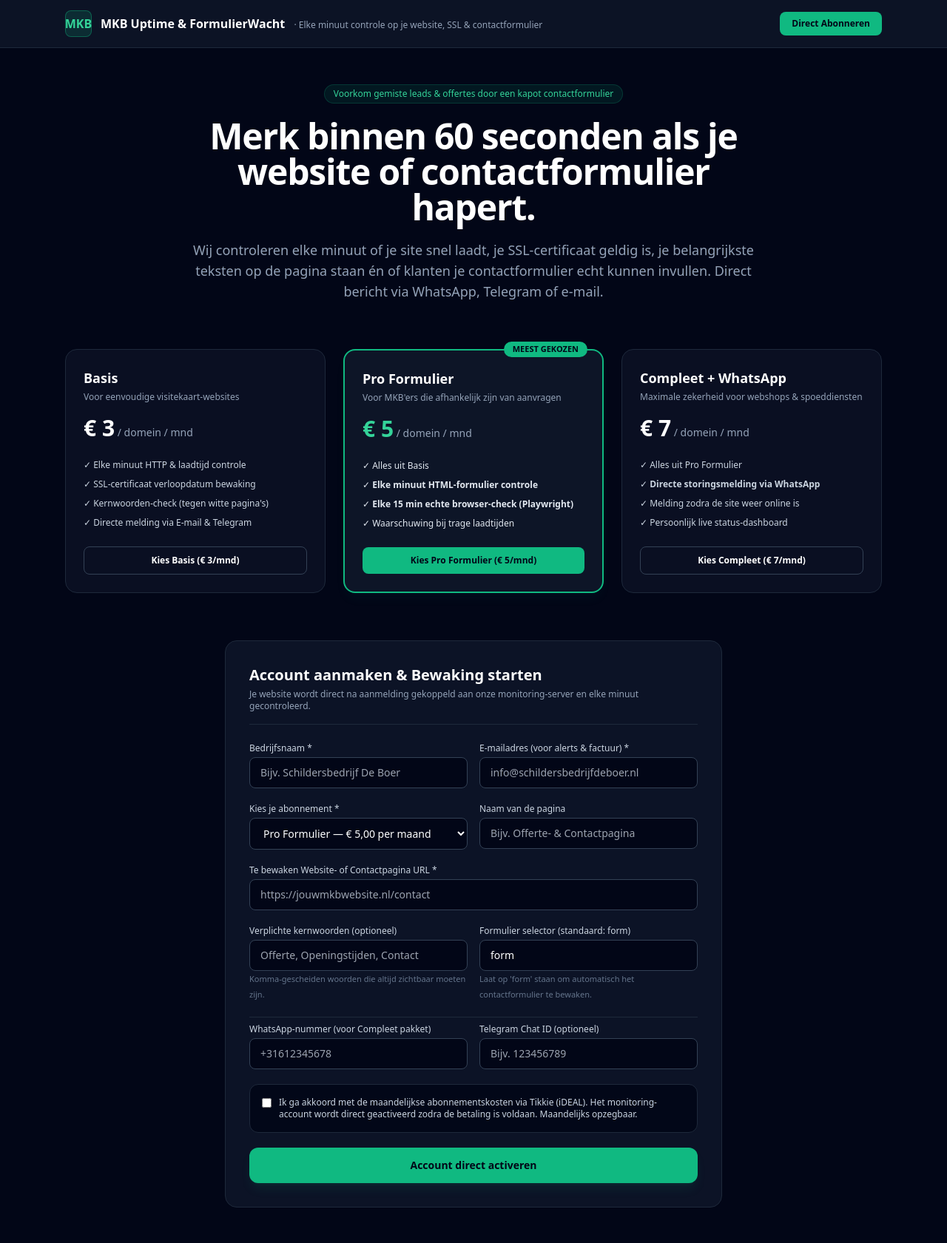
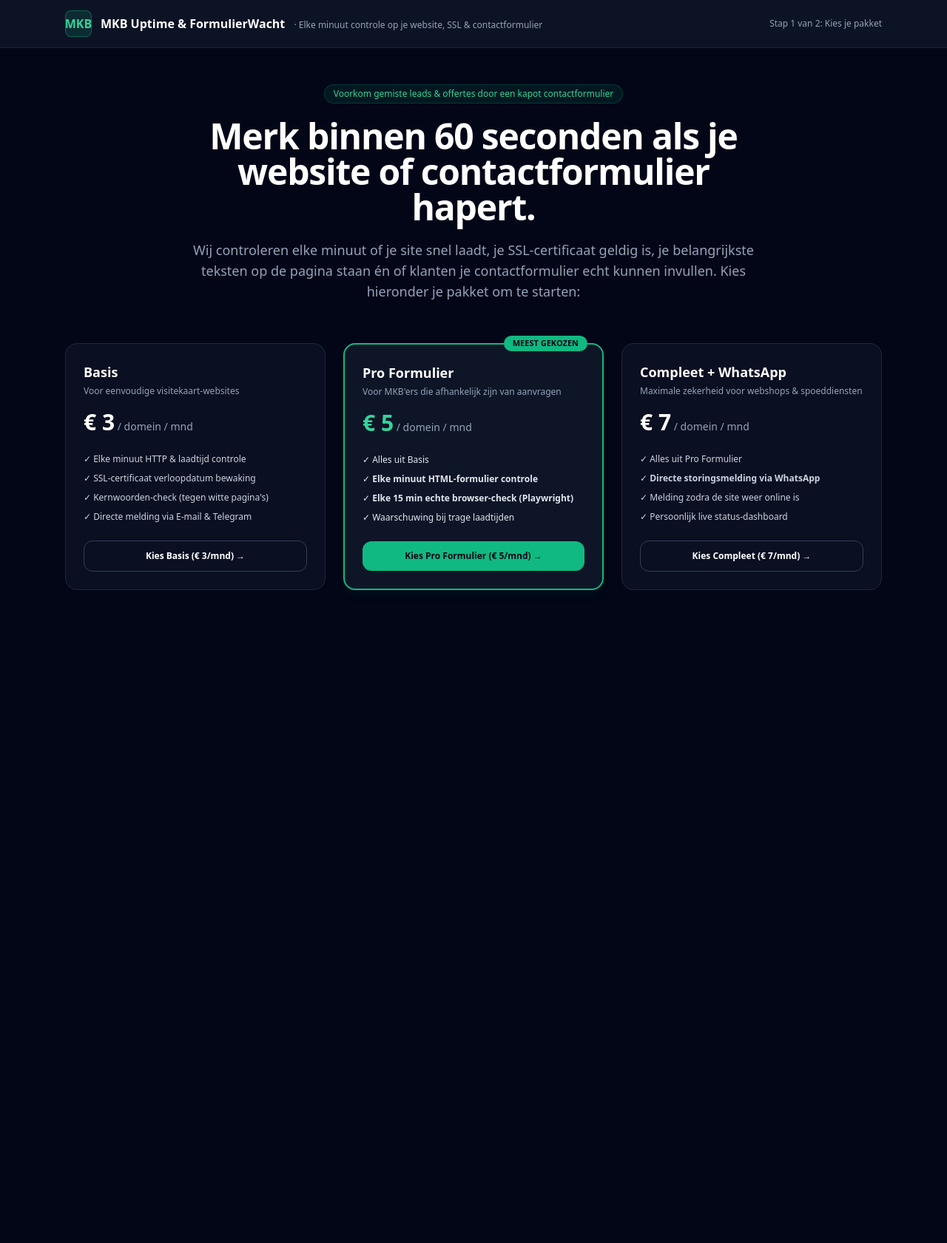
Before and after one commit to pwintri2/mkb-uptime-bot, a PHP site: page /auth/hosted-signup-portal/index.php in a window 1280 px wide. Shown: the whole page at 74% size. After the commit the page ends 798 px from the top, so only its background shows below. Run offline with PHP 8.4, Linux system fonts and the light colour scheme; some libraries are stand-ins or nearby versions.

Commit message:
Switch signup page to 2-step view in same tab (package selection -> signup form)

```diff
--- a/hosted-signup-portal/index.php
+++ b/hosted-signup-portal/index.php
@@ -1,6 +1,5 @@
 <?php
 $config = require __DIR__ . '/config.php';
-$mollieConfigured = !empty($config['mollie_api_key']);
 ?>
 <!DOCTYPE html>
 <html lang="nl" class="h-full bg-slate-950 text-slate-100">
@@ -14,7 +13,7 @@ $mollieConfigured = !empty($config['mollie_api_key']);
     <!-- Topbar -->
     <header class="border-b border-slate-800 bg-slate-900/80 backdrop-blur sticky top-0 z-20">
         <div class="max-w-6xl mx-auto px-4 sm:px-6 h-16 flex items-center justify-between">
-            <div class="flex items-center gap-3">
+            <button type="button" onclick="showStep1()" class="flex items-center gap-3 text-left">
                 <span class="inline-flex h-9 w-9 items-center justify-center rounded-lg bg-emerald-500/15 border border-emerald-500/40 text-emerald-400 font-bold">
                     MKB
                 </span>
@@ -22,15 +21,18 @@ $mollieConfigured = !empty($config['mollie_api_key']);
                     <span class="text-base font-semibold text-white">MKB Uptime & FormulierWacht</span>
                     <span class="hidden sm:inline text-xs text-slate-400 ml-2">· Elke minuut controle op je website, SSL & contactformulier</span>
                 </div>
-            </div>
-            <a href="#aanmelden" class="px-4 py-2 rounded-lg bg-emerald-500 hover:bg-emerald-400 text-slate-950 font-semibold text-xs transition">
-                Direct Abonneren
-            </a>
+            </button>
+            <span id="step-indicator" class="text-xs text-slate-400 font-medium">
+                Stap 1 van 2: Kies je pakket
+            </span>
         </div>
     </header>
 
-    <main class="max-w-6xl mx-auto px-4 sm:px-6 py-12 space-y-16">
-        <!-- Hero Sectie -->
+    <main class="max-w-6xl mx-auto px-4 sm:px-6 py-12">
+        <!-- ================================================================== -->
+        <!-- BEELD 1: Hero & Pakketkeuze (Standaard zichtbaar)                  -->
+        <!-- ================================================================== -->
+        <div id="step-1-packages" class="space-y-14">
             <section class="text-center max-w-3xl mx-auto space-y-5">
                 <span class="inline-flex items-center gap-2 px-3 py-1 rounded-full text-xs font-medium bg-emerald-500/10 text-emerald-400 border border-emerald-500/20">
                     Voorkom gemiste leads & offertes door een kapot contactformulier
@@ -39,7 +41,7 @@ $mollieConfigured = !empty($config['mollie_api_key']);
                     Merk binnen 60 seconden als je website of contactformulier hapert.
                 </h1>
                 <p class="text-base sm:text-lg text-slate-400">
-                Wij controleren elke minuut of je site snel laadt, je SSL-certificaat geldig is, je belangrijkste teksten op de pagina staan én of klanten je contactformulier echt kunnen invullen. Direct bericht via WhatsApp, Telegram of e-mail.
+                    Wij controleren elke minuut of je site snel laadt, je SSL-certificaat geldig is, je belangrijkste teksten op de pagina staan én of klanten je contactformulier echt kunnen invullen. Kies hieronder je pakket om te starten:
                 </p>
             </section>
 
@@ -57,8 +59,8 @@ $mollieConfigured = !empty($config['mollie_api_key']);
                             <li>✓ Directe melding via E-mail & Telegram</li>
                         </ul>
                     </div>
-                <button type="button" onclick="selectPlan('basis')" class="mt-6 w-full py-2.5 rounded-lg border border-slate-700 hover:border-emerald-500 text-xs font-semibold text-white transition">
-                    Kies Basis (€ 3/mnd)
+                    <button type="button" onclick="selectPlan('basis')" class="mt-6 w-full py-3 rounded-xl border border-slate-700 hover:border-emerald-500 hover:bg-slate-800 text-xs font-semibold text-white transition">
+                        Kies Basis (€ 3/mnd) →
                     </button>
                 </div>
 
@@ -77,8 +79,8 @@ $mollieConfigured = !empty($config['mollie_api_key']);
                             <li>✓ Waarschuwing bij trage laadtijden</li>
                         </ul>
                     </div>
-                <button type="button" onclick="selectPlan('pro')" class="mt-6 w-full py-2.5 rounded-lg bg-emerald-500 hover:bg-emerald-400 text-xs font-semibold text-slate-950 transition">
-                    Kies Pro Formulier (€ 5/mnd)
+                    <button type="button" onclick="selectPlan('pro')" class="mt-6 w-full py-3 rounded-xl bg-emerald-500 hover:bg-emerald-400 text-xs font-bold text-slate-950 transition">
+                        Kies Pro Formulier (€ 5/mnd) →
                     </button>
                 </div>
 
@@ -94,18 +96,31 @@ $mollieConfigured = !empty($config['mollie_api_key']);
                             <li>✓ Persoonlijk live status-dashboard</li>
                         </ul>
                     </div>
-                <button type="button" onclick="selectPlan('compleet')" class="mt-6 w-full py-2.5 rounded-lg border border-slate-700 hover:border-emerald-500 text-xs font-semibold text-white transition">
-                    Kies Compleet (€ 7/mnd)
+                    <button type="button" onclick="selectPlan('compleet')" class="mt-6 w-full py-3 rounded-xl border border-slate-700 hover:border-emerald-500 hover:bg-slate-800 text-xs font-semibold text-white transition">
+                        Kies Compleet (€ 7/mnd) →
                     </button>
                 </div>
             </section>
+        </div>
 
-        <!-- Aanmeld- & Abonnementsformulier -->
-        <section id="aanmelden" class="max-w-2xl mx-auto rounded-2xl border border-slate-800 bg-slate-900/80 p-6 sm:p-8">
+        <!-- ================================================================== -->
+        <!-- BEELD 2: Apart Invulscherm (Pas zichtbaar na pakketkeuze)          -->
+        <!-- ================================================================== -->
+        <section id="step-2-form" class="hidden max-w-2xl mx-auto">
+            <div class="mb-5 flex items-center justify-between">
+                <button type="button" onclick="showStep1()" class="inline-flex items-center gap-1.5 text-xs font-medium text-emerald-400 hover:text-emerald-300 transition">
+                    ← Ander pakket kiezen
+                </button>
+                <span id="selected-plan-badge" class="px-3 py-1 rounded-full text-xs font-semibold bg-emerald-500/15 text-emerald-300 border border-emerald-500/30">
+                    Gekozen pakket: Pro Formulier (€ 5,00 / mnd)
+                </span>
+            </div>
+
+            <div class="rounded-2xl border border-slate-800 bg-slate-900/80 p-6 sm:p-8 shadow-2xl">
                 <div class="border-b border-slate-800 pb-4 mb-6">
-                <h2 class="text-xl font-bold text-white">Account aanmaken & Bewaking starten</h2>
+                    <h2 class="text-xl font-bold text-white">Vul je websitegegevens in</h2>
                     <p class="text-xs text-slate-400 mt-1">
-                    Je website wordt direct na aanmelding gekoppeld aan onze monitoring-server en elke minuut gecontroleerd.
+                        Na het invullen en de betaling via Tikkie (iDEAL) wordt je website direct elke minuut bewaakt.
                     </p>
                 </div>
 
@@ -113,7 +128,7 @@ $mollieConfigured = !empty($config['mollie_api_key']);
                     <div class="grid grid-cols-1 sm:grid-cols-2 gap-4">
                         <div>
                             <label class="block text-xs font-medium text-slate-300 mb-1">Bedrijfsnaam *</label>
-                        <input type="text" name="company_name" required placeholder="Bijv. Schildersbedrijf De Boer"
+                            <input type="text" id="company_name_input" name="company_name" required placeholder="Bijv. Schildersbedrijf De Boer"
                                 class="w-full rounded-lg bg-slate-950 border border-slate-700 px-3.5 py-2.5 text-white focus:border-emerald-500 focus:outline-none">
                         </div>
                         <div>
@@ -125,8 +140,8 @@ $mollieConfigured = !empty($config['mollie_api_key']);
 
                     <div class="grid grid-cols-1 sm:grid-cols-2 gap-4">
                         <div>
-                        <label class="block text-xs font-medium text-slate-300 mb-1">Kies je abonnement *</label>
-                        <select id="plan_tier" name="plan_tier" class="w-full rounded-lg bg-slate-950 border border-slate-700 px-3.5 py-2.5 text-white focus:border-emerald-500 focus:outline-none">
+                            <label class="block text-xs font-medium text-slate-300 mb-1">Gekozen abonnement *</label>
+                            <select id="plan_tier" name="plan_tier" onchange="updatePlanBadge(this.value)" class="w-full rounded-lg bg-slate-950 border border-slate-700 px-3.5 py-2.5 text-white focus:border-emerald-500 focus:outline-none">
                                 <option value="basis">Basis — € 3,00 per maand</option>
                                 <option value="pro" selected>Pro Formulier — € 5,00 per maand</option>
                                 <option value="compleet">Compleet + WhatsApp — € 7,00 per maand</option>
@@ -186,16 +201,47 @@ $mollieConfigured = !empty($config['mollie_api_key']);
                         Account direct activeren
                     </button>
                 </form>
+            </div>
         </section>
     </main>
 
     <script>
+        const planLabels = {
+            basis: 'Gekozen pakket: Basis (€ 3,00 / mnd)',
+            pro: 'Gekozen pakket: Pro Formulier (€ 5,00 / mnd)',
+            compleet: 'Gekozen pakket: Compleet + WhatsApp (€ 7,00 / mnd)'
+        };
+
+        function updatePlanBadge(tier) {
+            const badge = document.getElementById('selected-plan-badge');
+            if (badge && planLabels[tier]) {
+                badge.textContent = planLabels[tier];
+            }
+        }
+
         function selectPlan(tier) {
             const select = document.getElementById('plan_tier');
             if (select) {
                 select.value = tier;
             }
-            document.getElementById('aanmelden').scrollIntoView({ behavior: 'smooth' });
+            updatePlanBadge(tier);
+
+            document.getElementById('step-1-packages').classList.add('hidden');
+            document.getElementById('step-2-form').classList.remove('hidden');
+            document.getElementById('step-indicator').textContent = 'Stap 2 van 2: Gegevens invullen & activeren';
+            window.scrollTo({ top: 0, behavior: 'smooth' });
+
+            const firstInput = document.getElementById('company_name_input');
+            if (firstInput) {
+                setTimeout(() => firstInput.focus(), 150);
+            }
+        }
+
+        function showStep1() {
+            document.getElementById('step-2-form').classList.add('hidden');
+            document.getElementById('step-1-packages').classList.remove('hidden');
+            document.getElementById('step-indicator').textContent = 'Stap 1 van 2: Kies je pakket';
+            window.scrollTo({ top: 0, behavior: 'smooth' });
         }
     </script>
 </body>
```
Lines whose indentation alone changed are shown as unchanged.
